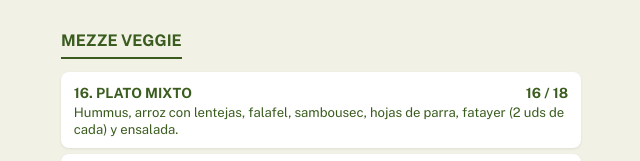
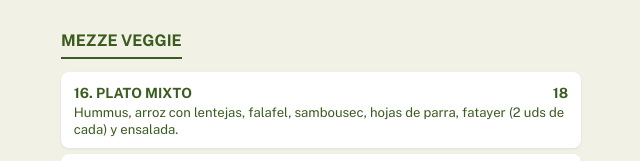
Before and after one commit to B05-Valencia/b05, a plain HTML site: page menu.html in a window 1280 px wide. Shown: the part 2559-2720 px from the top of the page, 319-959 px from the left. Drawn offline with nearby package versions, Linux system fonts and the light colour scheme.

Commit message:
Update menu.html

```diff
--- a/menu.html
+++ b/menu.html
@@ -186,7 +186,7 @@
     <!-- MEZZE VEGGIE -->
     <section class="menu-section">
       <h2>MEZZE VEGGIE</h2>
-      <div class="menu-item"><div class="menu-row"><div class="menu-header"><h3>16. PLATO MIXTO</h3><span class="price">16 / 18 </span></div><p>Hummus, arroz con lentejas, falafel, sambousec, hojas de parra, fatayer (2 uds de cada) y ensalada.</p></div></div>
+      <div class="menu-item"><div class="menu-row"><div class="menu-header"><h3>16. PLATO MIXTO</h3><span class="price">18 </span></div><p>Hummus, arroz con lentejas, falafel, sambousec, hojas de parra, fatayer (2 uds de cada) y ensalada.</p></div></div>
       <div class="menu-item"><div class="menu-row"><div class="menu-header"><h3>27. VEGGIE PLATO</h3><span class="price">17 </span></div><p>Pan libanés relleno de gyro vegetal, patata, encurtidos y salsa tahini.</p></div></div>
       <div class="menu-item"><div class="menu-row"><div class="menu-header"><h3>26. FETA SALAD</h3><span class="price">14 </span></div><p>Feta, lechuga, tomate, pepino, cebolla, pimiento rojo, aceitunas.</p></div></div>
       <div class="menu-item"><div class="menu-row"><div class="menu-header"><h3>21. ROLLITO FALAFEL</h3><span class="price">13 </span></div><p>Falafel, verduras frescas, tahini y encurtidos en pan libanés caliente.</p></div></div>
```
